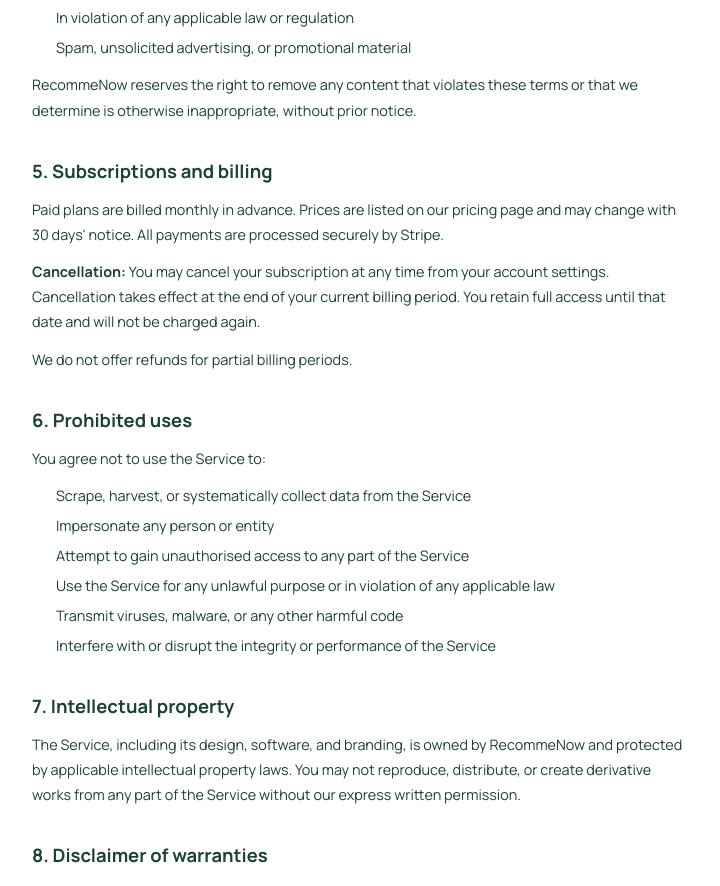
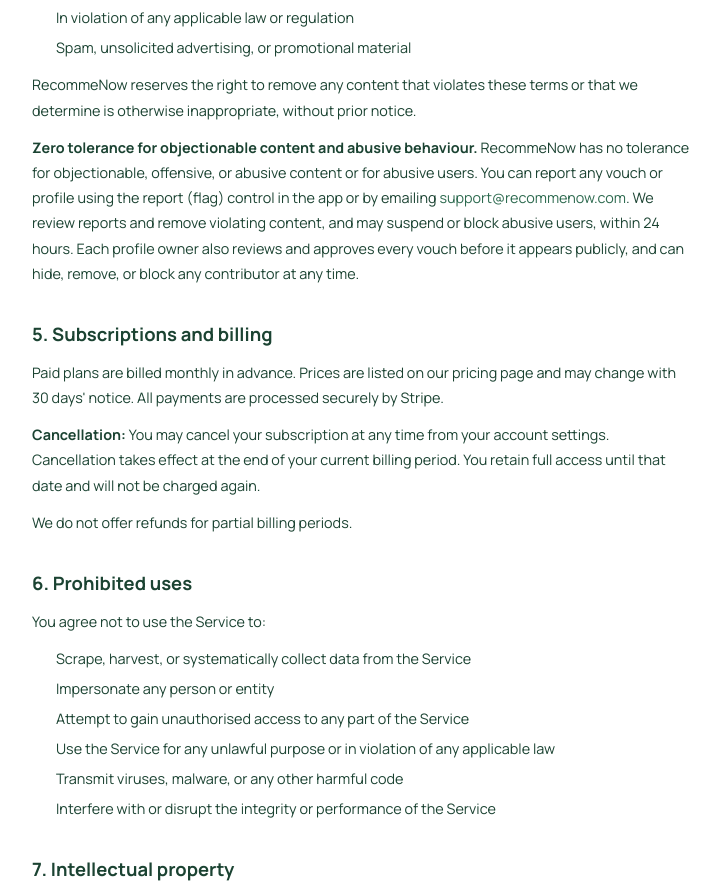
Before and after one commit to manemojDavco/RecommeNow, a Next.js app: page /terms in a window 1280 px wide. Shown: the part 1040-1926 px from the top of the page, without its empty margins (278-998 px from the left). Built offline with nearby package versions, Linux system fonts and the light colour scheme; no server answers.

Commit message:
compliance(1.2): zero-tolerance UGC + report/block clause in Terms
Co-Authored-By: Claude Opus 4.8 <noreply@anthropic.com>

```diff
--- a/app/terms/page.tsx
+++ b/app/terms/page.tsx
@@ -40,6 +40,7 @@ export default function TermsPage() {
               <li>Spam, unsolicited advertising, or promotional material</li>
             </ul>
             <p style={{ marginTop: '.75rem' }}>RecommeNow reserves the right to remove any content that violates these terms or that we determine is otherwise inappropriate, without prior notice.</p>
+            <p style={{ marginTop: '.75rem' }}><strong>Zero tolerance for objectionable content and abusive behaviour.</strong> RecommeNow has no tolerance for objectionable, offensive, or abusive content or for abusive users. You can report any vouch or profile using the report (flag) control in the app or by emailing <a href="mailto:support@recommenow.com" style={{ color: 'var(--green)' }}>support@recommenow.com</a>. We review reports and remove violating content, and may suspend or block abusive users, within 24 hours. Each profile owner also reviews and approves every vouch before it appears publicly, and can hide, remove, or block any contributor at any time.</p>
           </section>
 
           <section>
```
